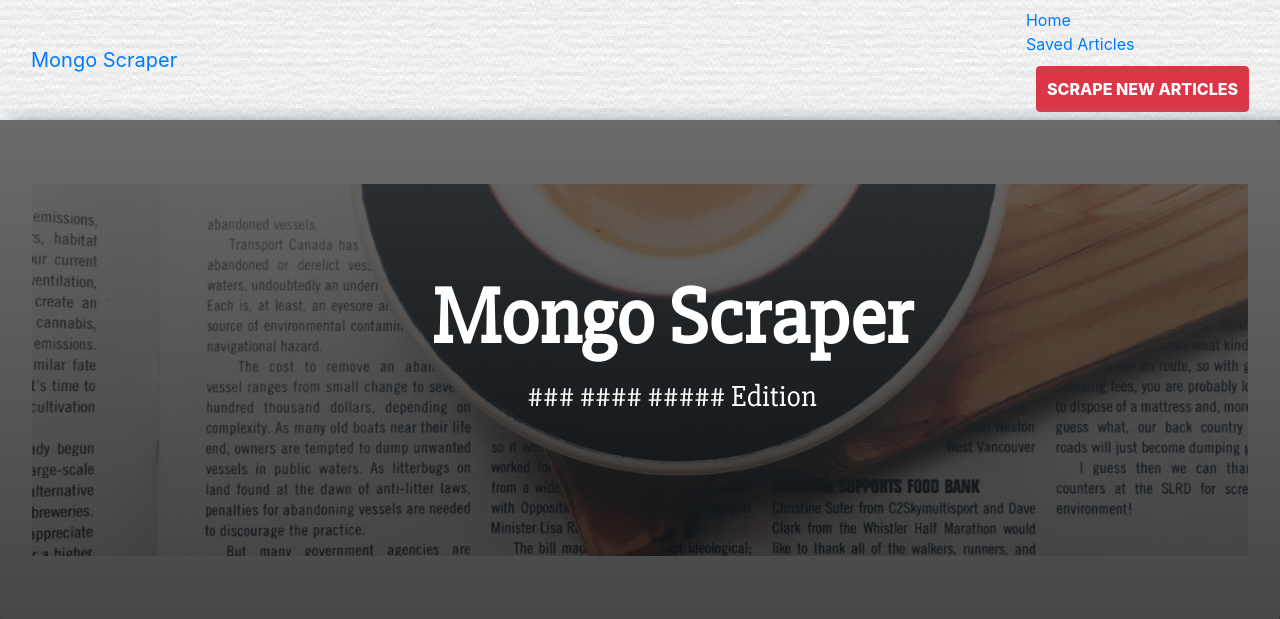
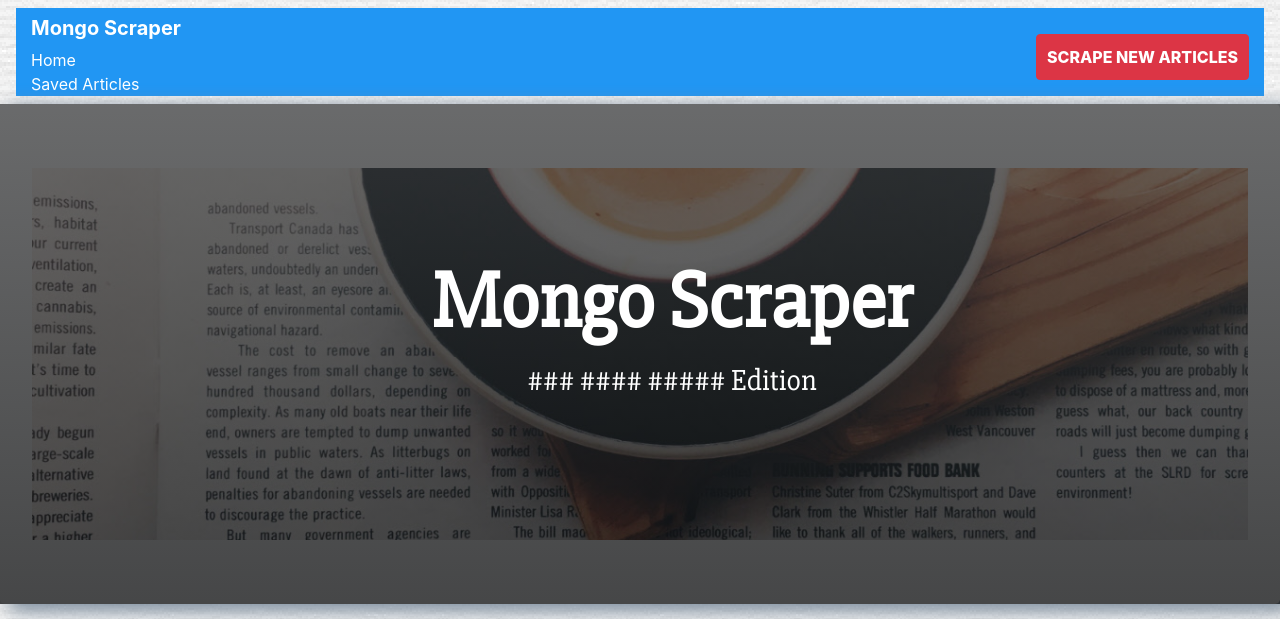
Before and after one commit to maxjcoder/mongo-scrape, a Node server app: page / in a window 1280 px wide. Shown: the top 619 px of the page. Run offline with Node 20, Linux system fonts and the light colour scheme; some libraries are stand-ins or nearby versions.

Commit message:
navbar blue background, white text (bold navbar-brand)

```diff
--- a/views/home.handlebars
+++ b/views/home.handlebars
@@ -1,11 +1,13 @@
 <nav class="navbar navbar-inverse">
-    <div class="container-fluid">
+    <div class="container-fluid" style="background-color: #2196f3;">
         <div class="navbar-header">
-            <a class="navbar-brand" href="/">Mongo Scraper</a>
+            <a class="navbar-brand" style="font-weight: bold; color: white;" href="/">Mongo Scraper</a>
+            <ul class="nav navbar-nav">
+            <li class="active"><a style="color: white;" href="/">Home</a></li>
+            <li><a style="color: white;" href="/saved">Saved Articles</a></li>
+            </ul>
         </div>
         <ul class="nav navbar-nav">
-            <li class="active"><a href="/">Home</a></li>
-            <li><a href="/saved">Saved Articles</a></li>
             <li><a class="btn btn-danger scrape-new">SCRAPE NEW ARTICLES</a></li>
         </ul>
     </div>
```
Also changed, not shown: views/saved.handlebars (+4 -4 lines).
